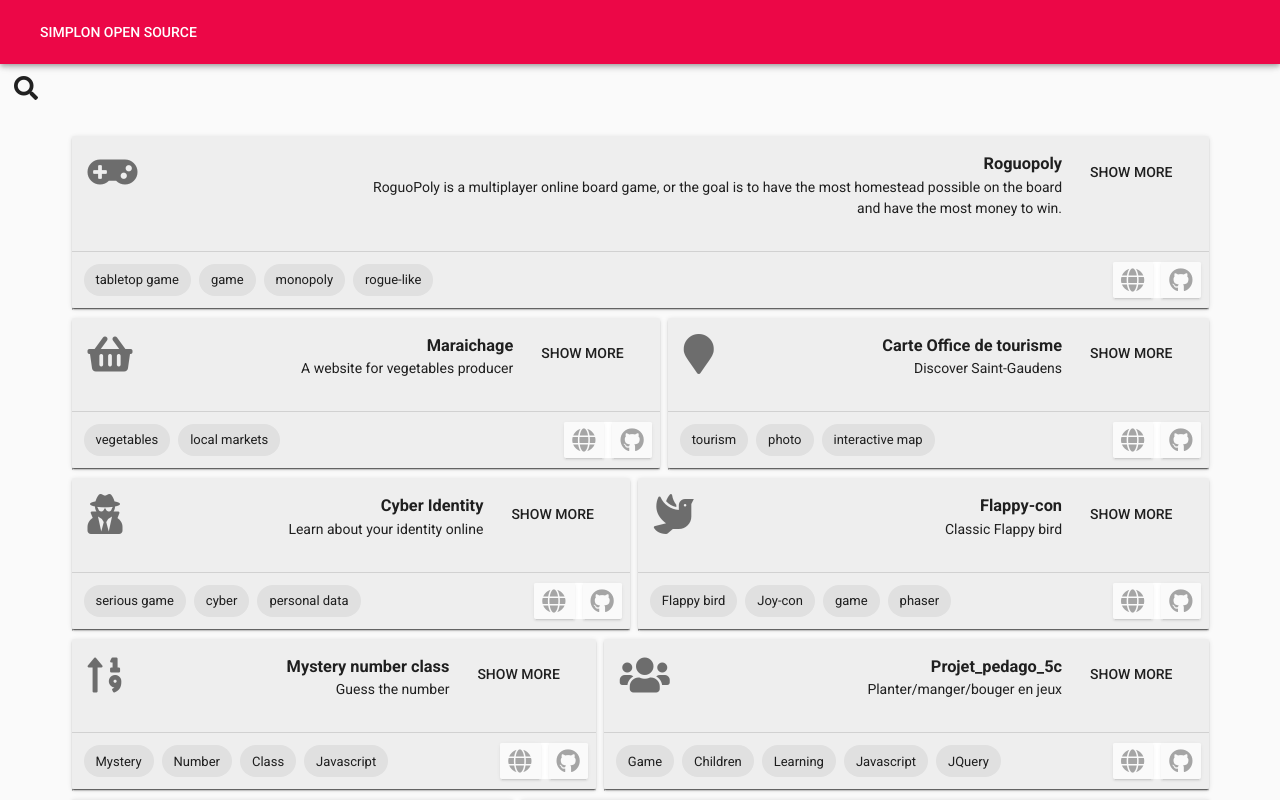
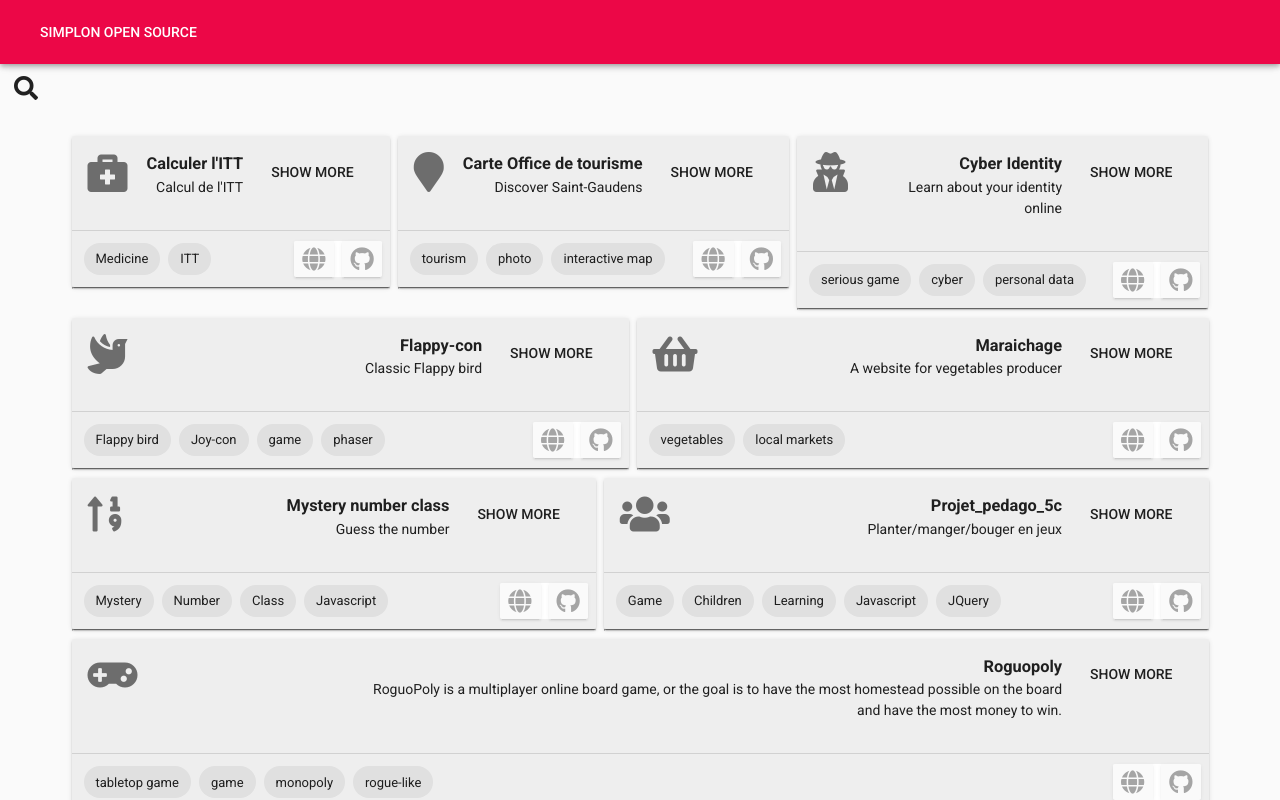
Before and after one commit to ldevernay/sos-vue, a Vue app: page /#/ in a window 1280 px wide. Shown: the top 800 px of the page. Built offline with nearby package versions, Linux system fonts and the light colour scheme.

Commit message:
Order projects by name #19

```diff
--- a/src/components/Projects.vue
+++ b/src/components/Projects.vue
@@ -17,7 +17,11 @@ export default {
   },
   data() {
     return {
-      projects: projects
+      projects: projects.sort((a,b)=>{
+        let name_a = a.name.toUpperCase();
+        let name_b = b.name.toUpperCase();
+        return (name_a < name_b) ? -1 : (name_a > name_b) ? 1 : 0;
+      })
     };
   }
 };
```
Also changed, not shown: 1 other file (tests, documents, lock files or other folders).
